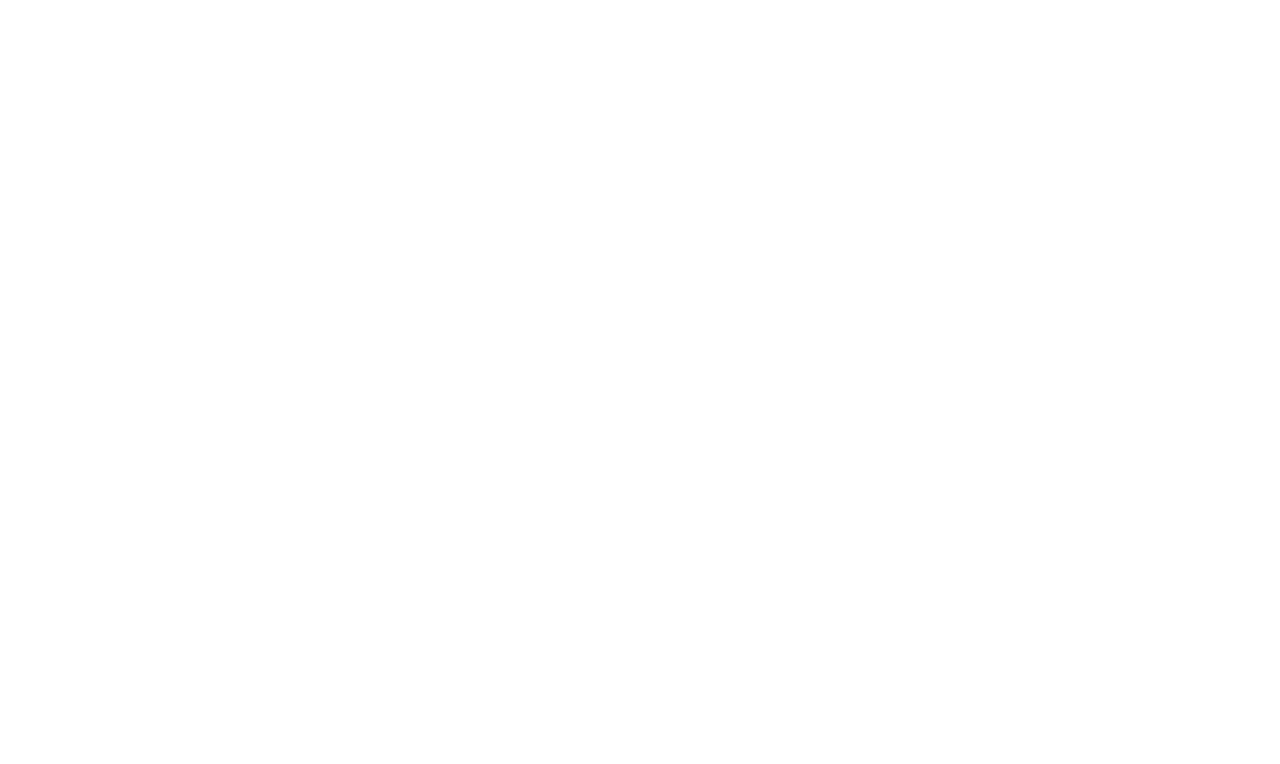
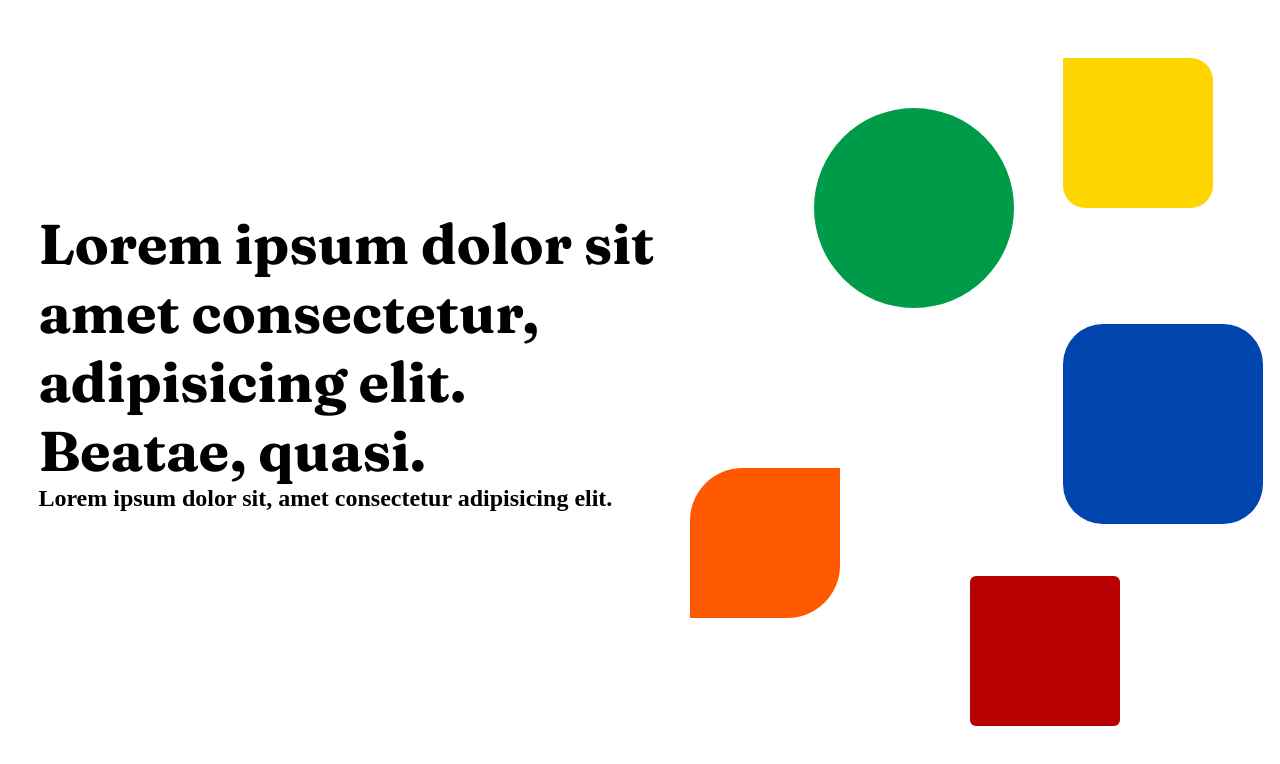
Before and after one commit to marciavillasboa/zoho-school, a plain HTML site: page index.html in a window 1280 px wide. Drawn offline with Linux system fonts and the light colour scheme.

Commit message:
Landing page

```diff
--- a/index.html
+++ b/index.html
@@ -11,7 +11,23 @@
     <link rel="stylesheet" href="/styles/styles.css">
 </head>
 <body>
-
+    <header>
+        <div class="header--text">
+            <div class="header--text--title">
+                <h1>Lorem ipsum dolor sit amet consectetur, adipisicing elit. Beatae, quasi.</h1>
+            </div>
+            <div class="header--text-subtitle">
+               <h2>Lorem ipsum dolor sit, amet consectetur adipisicing elit.</h2>
+            </div>
+        </div>
+        <div class="header--cards">
+            <div class="card"></div>
+            <div class="card2"></div>
+            <div class="card3"></div>
+            <div class="card4"></div>
+            <div class="card5"></div>
+        </div>
+    </header>
 
 
     <script src="./scripts/script.js"></script>
--- a/styles/styles.scss
+++ b/styles/styles.scss
@@ -1,3 +1,5 @@
+//Variables
+
 $bodyBG:#FFFFFF;
 $fontMainColor:#000000;
 $greenRubik:#009B48;
@@ -5,5 +7,84 @@ $yellowRubik:#FFD500;
 $redRubik:#B90000;
 $blueRubik:#0045AD;
 $orangeRubik:#FF5900;
-$titleFont:font-family: 'Fraunces', serif;
-$contentFont:font-family: 'DM Sans', sans-serif;
+$titleFont:'Fraunces', serif;
+$contentFont:'DM Sans', sans-serif;
+
+//Global resets
+*{
+    margin: 0;
+    padding: 0;
+    box-sizing: border-box;
+}
+
+//Header
+header{
+    height: 90vh;
+    width: 100%;
+    display: flex;
+    align-items: center;
+    .header--text{
+        width: 50%;
+        margin-left: 3vw;
+        .header--text--title{
+            font-family: $titleFont;
+            color: $fontMainColor;
+            font-size: 28px;
+        }
+        .header--text--subtitle{
+            color: $greenRubik;
+            font-size: 14px;
+            font-family: $contentFont;
+        }
+    }
+    .header--cards{
+        width: 50%;
+        position: relative;
+        height: 100%;
+        .card{
+            position: absolute;
+            height: 200px;
+            width: 200px;
+            border-radius: 60%;
+            background-color: $greenRubik;
+            top: 15%;
+            left: 25%;
+        }
+        .card2{
+            position: absolute;
+            height: 200px;
+            width: 200px;
+            border-radius: 20%;
+            background-color: $blueRubik;
+            top: 45%;
+            left: 65%;
+        }
+        .card3{
+            position: absolute;
+            height: 150px;
+            width: 150px;
+            border-radius: 35% 0%;
+            background-color: $orangeRubik;
+            top: 65%;
+            left: 5%;
+        }
+        .card4{
+            position: absolute;
+            height: 150px;
+            width: 150px;
+            border-radius: 0% 15% 15% 15%;
+            background-color: $yellowRubik;
+            top: 8%;
+            left: 65%;
+        }
+        .card5{
+            position: absolute;
+            height: 150px;
+            width: 150px;
+            border-radius: 4%;
+            background-color: $redRubik;
+            top: 80%;
+            left: 50%;
+        }
+    }
+}
```
Also changed, not shown: styles/styles.css, 1 other file.
